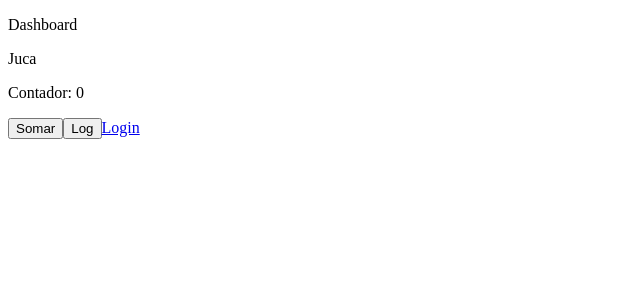
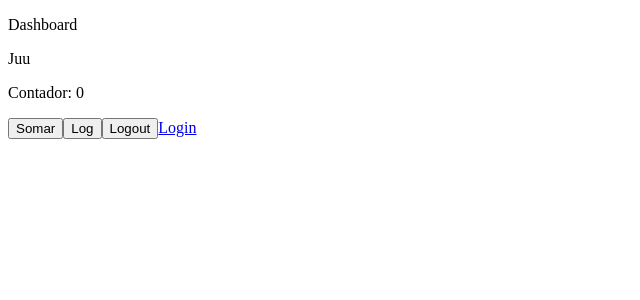
Before and after one commit to JussaraAndrade/React, a React (Create React App) app in the folder aulas/: page /pagina-inicial in a window 1280 px wide. Shown: the top 300 px of the page, without its empty margins (0-640 px from the left). Built offline with nearby package versions, Linux system fonts and the light colour scheme.

Commit message:
feat: function on context

```diff
--- a/aulas/src/app/pages/dashboard/dashboard.tsx
+++ b/aulas/src/app/pages/dashboard/dashboard.tsx
@@ -1,13 +1,13 @@
-import { useContext, useRef } from "react";
+import { useRef } from "react";
 import { Link } from "react-router-dom";
-import { UsuarioLogadoContext } from "../../shared/contexts";
+import { useUsuarioLogado } from "../../shared/hooks";
 
 export const Dashboard = () => {
     //Referência de tipo, ele entende que o useRef um objeto com essa tipagem
     const counterRef = useRef(0);
 
     //useContext que é um hook customizado do react que vai permitir ultilizar aquele contexto que tem no react
-    const {nomeDoUsuario} = useContext(UsuarioLogadoContext);
+    const {nomeDoUsuario, logout} = useUsuarioLogado();
 
     return(
         <>
@@ -19,6 +19,7 @@ export const Dashboard = () => {
 
             <button onClick={() => counterRef.current++}>Somar</button>
             <button onClick={() => console.log(counterRef.current)}>Log</button>
+            <button onClick={logout}>Logout</button>
 
             <Link to="/entrar">Login</Link>
         </>
--- a/aulas/src/app/shared/contexts/usuarioLogado.tsx
+++ b/aulas/src/app/shared/contexts/usuarioLogado.tsx
@@ -1,7 +1,9 @@
-import { createContext } from "react";
+import { createContext, useCallback } from "react";
 
 interface IUsuarioLogadoContextData {
     nomeDoUsuario: string;
+    // arrow function - o contexto vai está compartilhando atráves dele uma função
+    logout: () => void;
 }
 
 interface IUsuarioLogadoContextProps {
@@ -11,10 +13,16 @@ interface IUsuarioLogadoContextProps {
 export const UsuarioLogadoContext = createContext<IUsuarioLogadoContextData>({} as IUsuarioLogadoContextData);
 
 export const UsuarioLogadoProvider: React.FC<IUsuarioLogadoContextProps> = ({children}) => {
+    //Passando todas as páginas e componentes uma função chamada logout
+    //Recomenda useCallback para compartilhar o contexto
+    const handleLogout = useCallback(() => {
+        console.log('Logout executou')
+    }, []);
+
     //Componente abaixo dele? todos os componentes estão como filho
     return(
         ///vai permitir que compartilhe esse contexto
-        <UsuarioLogadoContext.Provider value={{nomeDoUsuario: 'Juca'}}>
+        <UsuarioLogadoContext.Provider value={{nomeDoUsuario: 'Juu', logout: handleLogout }}>
             {children}
         </UsuarioLogadoContext.Provider>
     );
--- a/aulas/src/app/shared/hooks/index.ts
+++ b/aulas/src/app/shared/hooks/index.ts
@@ -1 +1 @@
-export {};
+export * from './useUsuarioLogado';
--- /dev/null
+++ b/aulas/src/app/shared/hooks/useUsuarioLogado.ts
@@ -0,0 +1,8 @@
+//hook customizado - função qualquer dentro dela ultiliza react hook padrão
+
+import { useContext } from "react"
+import { UsuarioLogadoContext } from "../contexts"
+
+export const useUsuarioLogado = () => {
+    return useContext(UsuarioLogadoContext);
+}
```
